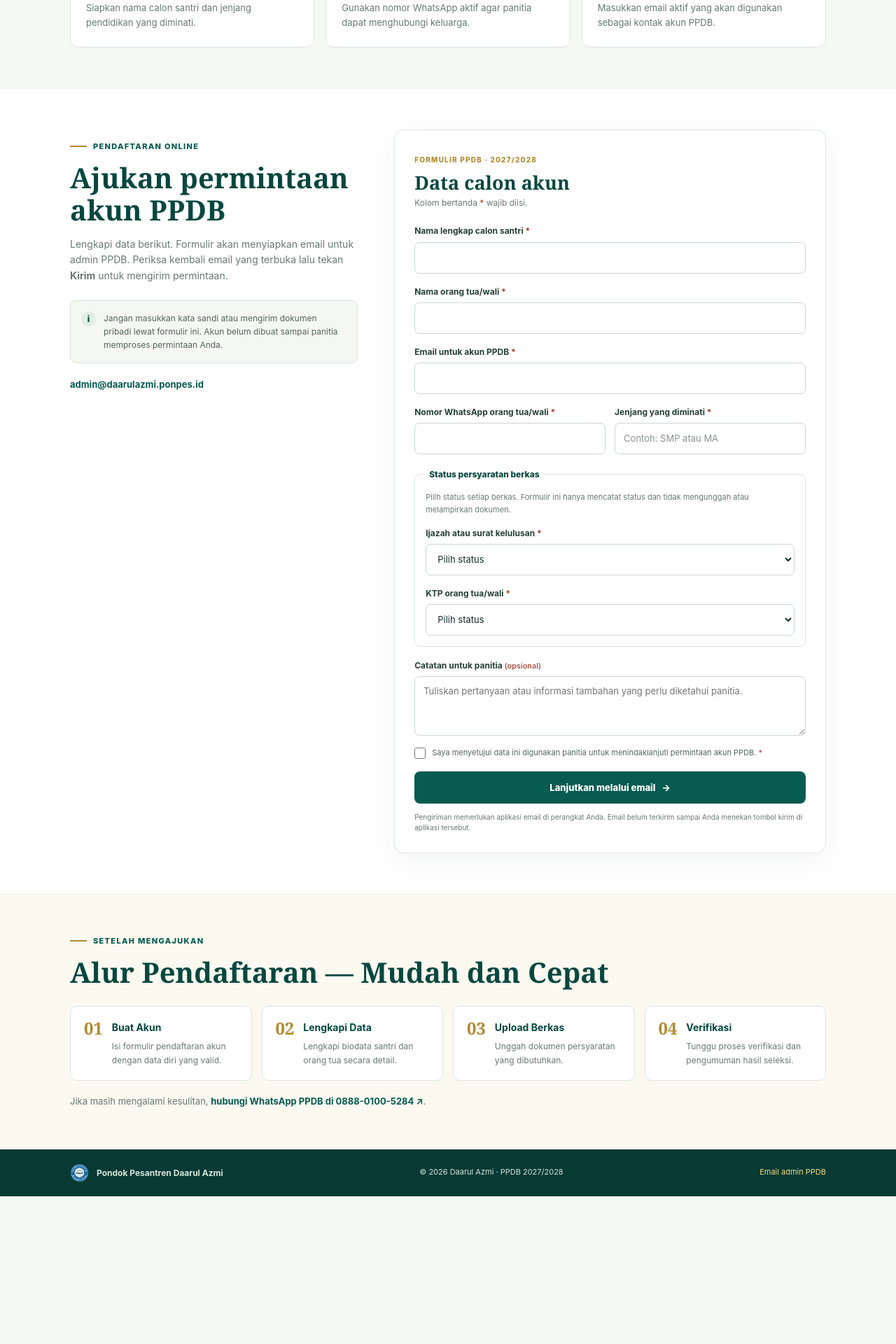
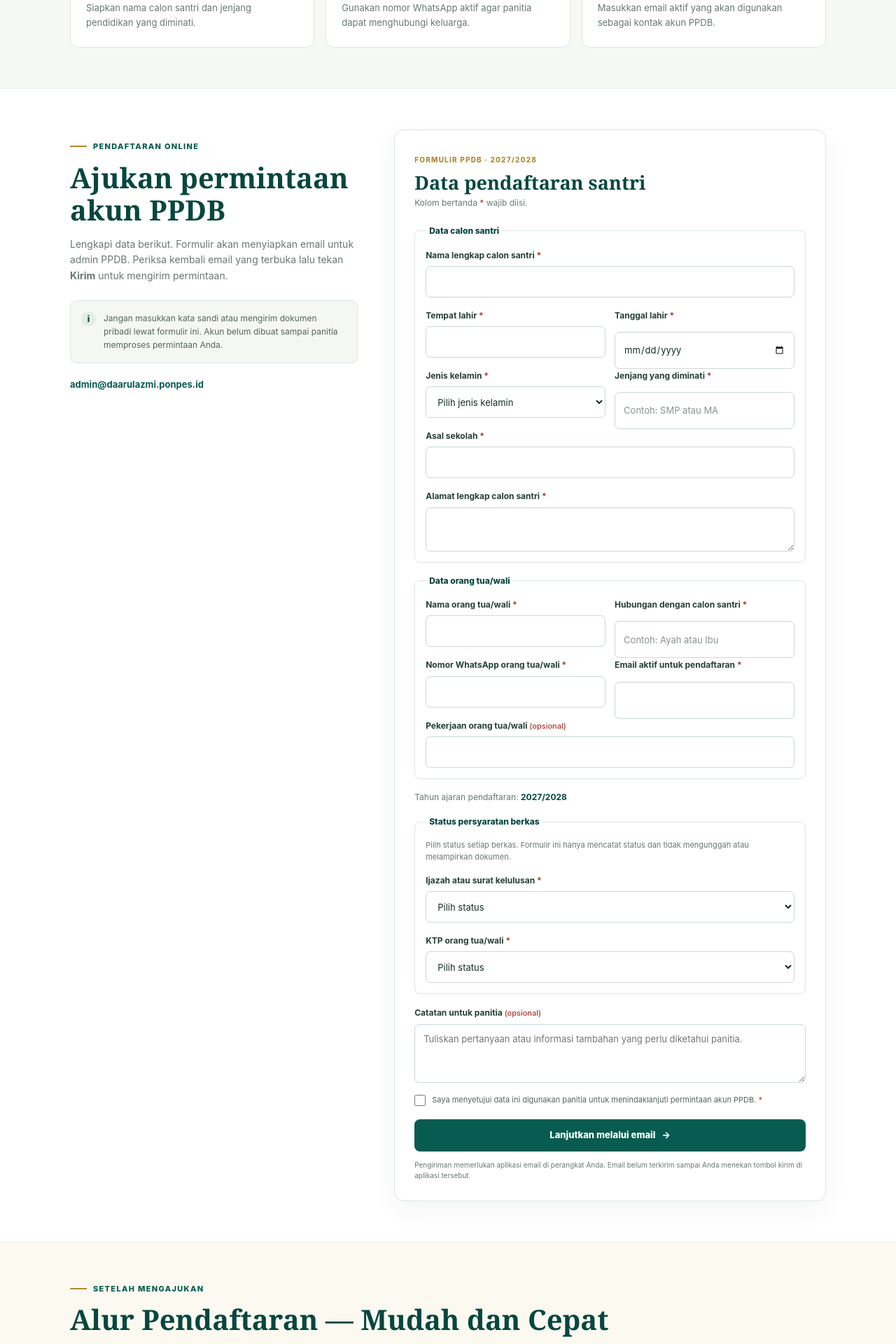
Before and after one commit to daarulazmi-ponpes/website, a Jekyll site: the page ppdb/index.html, which Jekyll copies as it is, in a window 1280 px wide. Shown: the part 956-2876 px from the top of the page at 70% size. Built offline with Jekyll 4.4.1, drawn with Linux system fonts in a browser that asks for light colours; before the commit the page ends 2665 px from its top, so only the background shows below that.

Commit message:
Expand PPDB applicant and guardian details
Co-authored-by: Copilot App <223556219+Copilot@users.noreply.github.com>

```diff
--- a/ppdb/index.html
+++ b/ppdb/index.html
@@ -98,20 +98,60 @@
           <form class="registration-form" action="mailto:admin@daarulazmi.ponpes.id" method="post" enctype="text/plain">
             <div class="form-heading">
               <span class="form-step">FORMULIR PPDB · 2027/2028</span>
-              <h3>Data calon akun</h3>
+              <h3>Data pendaftaran santri</h3>
               <p>Kolom bertanda <span aria-hidden="true">*</span> wajib diisi.</p>
             </div>
+            <fieldset class="applicant-details">
+              <legend>Data calon santri</legend>
               <div class="field">
                 <label for="student-name">Nama lengkap calon santri <span aria-hidden="true">*</span></label>
                 <input id="student-name" name="Nama calon santri" autocomplete="name" maxlength="100" required>
               </div>
+              <div class="field-row">
+                <div class="field">
+                  <label for="birth-place">Tempat lahir <span aria-hidden="true">*</span></label>
+                  <input id="birth-place" name="Tempat lahir" autocomplete="off" maxlength="100" required>
+                </div>
+                <div class="field">
+                  <label for="birth-date">Tanggal lahir <span aria-hidden="true">*</span></label>
+                  <input id="birth-date" name="Tanggal lahir" type="date" autocomplete="bday" required>
+                </div>
+              </div>
+              <div class="field-row">
+                <div class="field">
+                  <label for="gender">Jenis kelamin <span aria-hidden="true">*</span></label>
+                  <select id="gender" name="Jenis kelamin" required>
+                    <option value="">Pilih jenis kelamin</option>
+                    <option>Laki-laki</option>
+                    <option>Perempuan</option>
+                  </select>
+                </div>
+                <div class="field">
+                  <label for="education-level">Jenjang yang diminati <span aria-hidden="true">*</span></label>
+                  <input id="education-level" name="Jenjang yang diminati" maxlength="60" placeholder="Contoh: SMP atau MA" required>
+                </div>
+              </div>
+              <div class="field">
+                <label for="previous-school">Asal sekolah <span aria-hidden="true">*</span></label>
+                <input id="previous-school" name="Asal sekolah" autocomplete="organization" maxlength="150" required>
+              </div>
+              <div class="field">
+                <label for="student-address">Alamat lengkap calon santri <span aria-hidden="true">*</span></label>
+                <textarea id="student-address" name="Alamat calon santri" autocomplete="street-address" rows="2" maxlength="300" required></textarea>
+              </div>
+            </fieldset>
+
+            <fieldset class="applicant-details">
+              <legend>Data orang tua/wali</legend>
+              <div class="field-row">
                 <div class="field">
                   <label for="guardian-name">Nama orang tua/wali <span aria-hidden="true">*</span></label>
                   <input id="guardian-name" name="Nama orang tua/wali" autocomplete="family-name" maxlength="100" required>
                 </div>
                 <div class="field">
-              <label for="account-email">Email untuk akun PPDB <span aria-hidden="true">*</span></label>
-              <input id="account-email" name="Email untuk akun" type="email" autocomplete="email" maxlength="254" required>
+                  <label for="guardian-relationship">Hubungan dengan calon santri <span aria-hidden="true">*</span></label>
+                  <input id="guardian-relationship" name="Hubungan wali dengan calon santri" maxlength="50" placeholder="Contoh: Ayah atau Ibu" required>
+                </div>
               </div>
               <div class="field-row">
                 <div class="field">
@@ -119,10 +159,17 @@
                   <input id="guardian-phone" name="WhatsApp orang tua/wali" type="tel" autocomplete="tel" inputmode="tel" maxlength="30" required>
                 </div>
                 <div class="field">
-                <label for="education-level">Jenjang yang diminati <span aria-hidden="true">*</span></label>
-                <input id="education-level" name="Jenjang yang diminati" maxlength="60" placeholder="Contoh: SMP atau MA" required>
+                  <label for="account-email">Email aktif untuk pendaftaran <span aria-hidden="true">*</span></label>
+                  <input id="account-email" name="Email aktif pendaftar" type="email" autocomplete="email" maxlength="254" required>
                 </div>
               </div>
+              <div class="field">
+                <label for="guardian-occupation">Pekerjaan orang tua/wali <span class="optional-label">(opsional)</span></label>
+                <input id="guardian-occupation" name="Pekerjaan orang tua/wali" autocomplete="organization-title" maxlength="100">
+              </div>
+            </fieldset>
+
+            <p class="field-hint">Tahun ajaran pendaftaran: <strong>2027/2028</strong></p>
             <fieldset class="document-status">
               <legend>Status persyaratan berkas</legend>
               <p>Pilih status setiap berkas. Formulir ini hanya mencatat status dan tidak mengunggah atau melampirkan dokumen.</p>
--- a/ppdb/main.js
+++ b/ppdb/main.js
@@ -9,12 +9,21 @@ registrationForm.addEventListener("submit", (event) => {
     "PERMINTAAN PENDAFTARAN AKUN PPDB PONDOK PESANTREN DAARUL AZMI",
     "Tahun ajaran: 2027/2028",
     "",
-    "DATA PENDAFTAR",
+    "DATA CALON SANTRI",
     `Nama calon santri: ${formData.get("Nama calon santri")}`,
+    `Tempat lahir: ${formData.get("Tempat lahir")}`,
+    `Tanggal lahir: ${formData.get("Tanggal lahir")}`,
+    `Jenis kelamin: ${formData.get("Jenis kelamin")}`,
+    `Jenjang yang diminati: ${formData.get("Jenjang yang diminati")}`,
+    `Asal sekolah: ${formData.get("Asal sekolah")}`,
+    `Alamat calon santri: ${formData.get("Alamat calon santri")}`,
+    "",
+    "DATA ORANG TUA/WALI",
     `Nama orang tua/wali: ${formData.get("Nama orang tua/wali")}`,
-    `Email untuk akun PPDB: ${formData.get("Email untuk akun")}`,
+    `Hubungan wali dengan calon santri: ${formData.get("Hubungan wali dengan calon santri")}`,
     `WhatsApp orang tua/wali: ${formData.get("WhatsApp orang tua/wali")}`,
-    `Jenjang yang diminati: ${formData.get("Jenjang yang diminati")}`,
+    `Email aktif pendaftar: ${formData.get("Email aktif pendaftar")}`,
+    `Pekerjaan orang tua/wali: ${formData.get("Pekerjaan orang tua/wali") || "Tidak diisi."}`,
     "",
     "PERSYARATAN BERKAS",
     `Ijazah atau surat kelulusan: ${formData.get("Status ijazah atau surat kelulusan")}`,
--- a/ppdb/style.css
+++ b/ppdb/style.css
@@ -130,6 +130,9 @@ h1 span { color: var(--gold); }
 .steps-note { margin: 19px 0 0; color: var(--muted); font-size: 13px; }
 .steps-note a { color: var(--green); font-weight: 750; }
 .document-status { min-width: 0; margin: 3px 0 17px; padding: 15px; border: 1px solid var(--line); border-radius: 8px; }
+.applicant-details { min-width: 0; margin: 0 0 16px; padding: 15px; border: 1px solid var(--line); border-radius: 8px; }
+.applicant-details legend { padding-inline: 5px; color: var(--deep); font-size: 12px; font-weight: 800; }
+.applicant-details .field:last-child { margin-bottom: 0; }
 .document-status legend { padding-inline: 5px; color: var(--deep); font-size: 12px; font-weight: 800; }
 .document-status > p { margin: 0 0 14px; color: var(--muted); font-size: 11px; }
 .document-status .field:last-child { margin-bottom: 0; }
@@ -147,6 +150,8 @@ h1 span { color: var(--gold); }
 .field textarea { resize: vertical; }
 .field select:focus, .field textarea:focus { border-color: var(--green); outline: 3px solid #c49c4240; }
 .optional-label { color: var(--muted); font-size: 11px; font-weight: 500; }
+.field-hint { align-self: center; margin: 0 0 16px; color: var(--muted); font-size: 12px; }
+.field-hint strong { color: var(--deep); }
 .site-footer { padding: 20px 0; background: #073a33; color: #d4e4dc; font-size: 11px; }
 .footer-inner { display: flex; align-items: center; justify-content: space-between; gap: 14px; flex-wrap: wrap; }
 .footer-brand { font-size: 12px; font-weight: 750; }
```
Also changed, not shown: README.md. Lines whose indentation alone changed are shown as unchanged.
